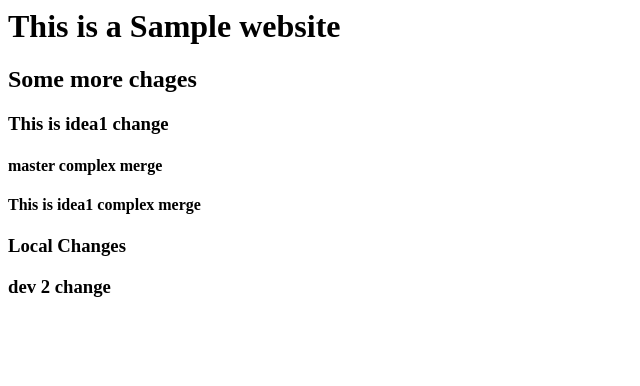
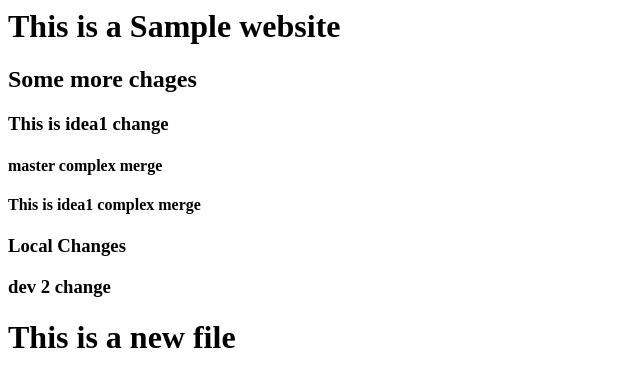
Before and after one commit to mohanraz81/myweb1012, a plain HTML site: page index.html in a window 1280 px wide. Shown: the whole page, without its empty margins (0-640 px from the left). Drawn offline with Linux system fonts and the light colour scheme.

Commit message:
added new code

```diff
--- a/index.html
+++ b/index.html
@@ -5,3 +5,4 @@
 <h4> This is idea1 complex merge</h4>
 <h3>Local Changes</h3>
 <h3>dev 2 change </h3>
+<h1>This is a new file</h1>
```
